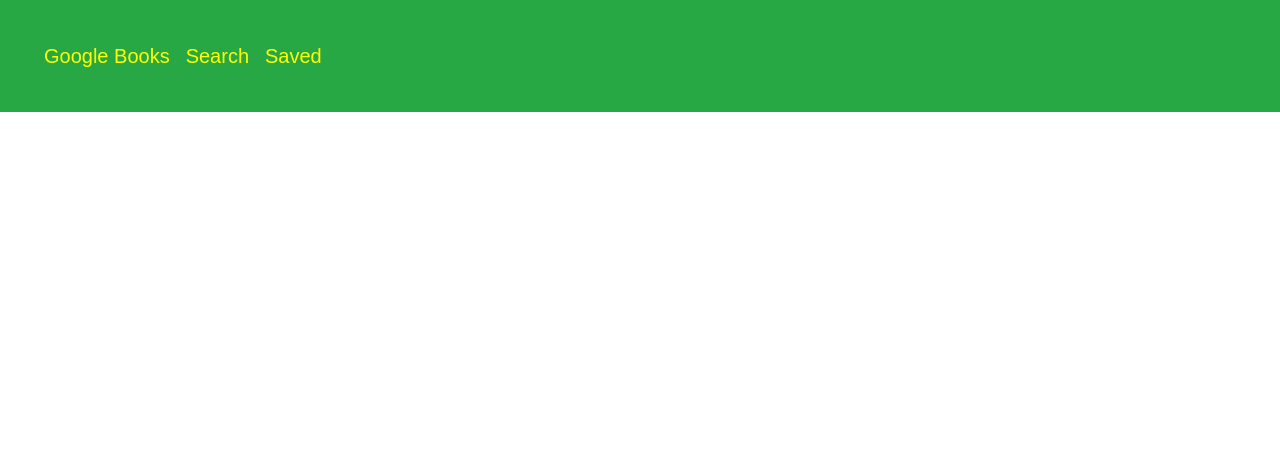
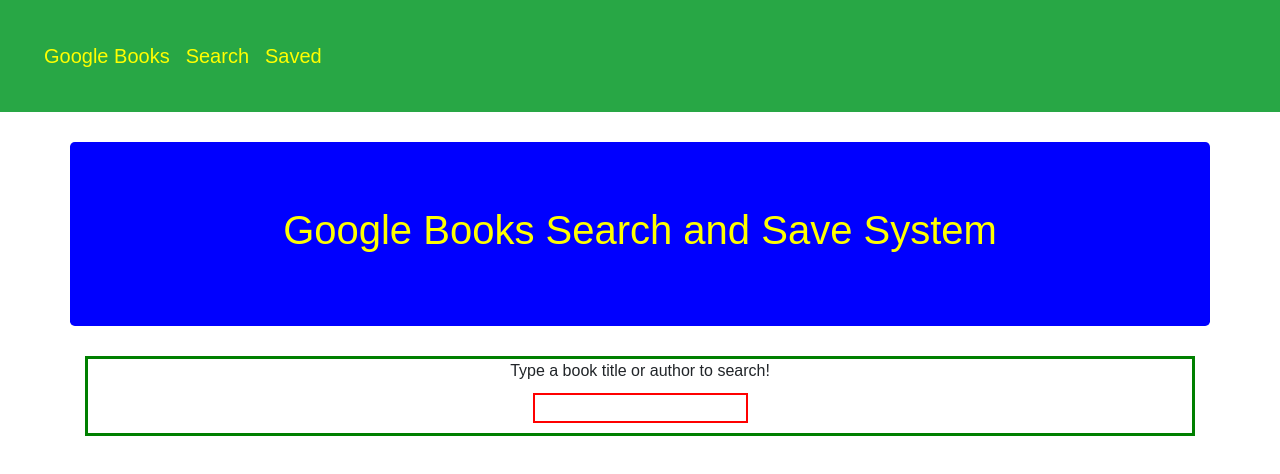
Before and after one commit to Stroupe79/react-book-list, a React (Create React App) app in the folder client/: page / in a window 1280 px wide. Shown: the top 474 px of the page. Built offline with nearby package versions, Linux system fonts and the light colour scheme.

Commit message:
added header and added search field

```diff
--- a/client/src/App.js
+++ b/client/src/App.js
@@ -1,12 +1,16 @@
 import React, { Component } from "react";
 import "./App.css";
 import Navbar from './components/Nav/Navbar'
+import Header from './components/Header/Header'
+import Search from './components/Search/Search'
 
 class App extends Component {
   render() {
     return (
       <div className="App">
        <Navbar />
+       <Header />
+       <Search searchBox="" />
       </div>
     );
   }
--- /dev/null
+++ b/client/src/components/Header/Header.jsx
@@ -0,0 +1,14 @@
+import React from "react";
+import "./style.css";
+
+
+function Header () {
+    return (
+        <div className="jumbotron display-5 container">
+            <h1>Google Books Search and Save System</h1>
+        </div>
+    );
+}
+
+
+export default Header
--- /dev/null
+++ b/client/src/components/Header/style.css
@@ -0,0 +1,6 @@
+.jumbotron {
+    margin-top: 30px;
+    margin-bottom: 30px;
+    background: blue;
+    color: yellow;
+}
--- /dev/null
+++ b/client/src/components/Search/Search.jsx
@@ -0,0 +1,19 @@
+import React from "react";
+import "./style.css";
+
+
+function Search () {
+    return (
+        <div className="container">
+        <div className="search-panel">
+            <div className="panel-body">
+            Type a book title or author to search!
+            </div>
+            <input type="search"></input>
+        </div>
+        </div>
+    );
+}
+
+
+export default Search
--- /dev/null
+++ b/client/src/components/Search/style.css
@@ -0,0 +1,9 @@
+.search-panel {
+    border-style: solid;
+    border-color: green;
+}
+
+input {
+    margin: 10px;
+    border: 2px solid red;
+}
```
Also changed, not shown: client/src/components/Nav/style.css (+0 -18 lines), client/src/components/Books/Books.jsx (added), client/src/components/Results.jsx (deleted), client/src/components/Results/Results.jsx (added), client/src/components/Search.jsx (deleted).
